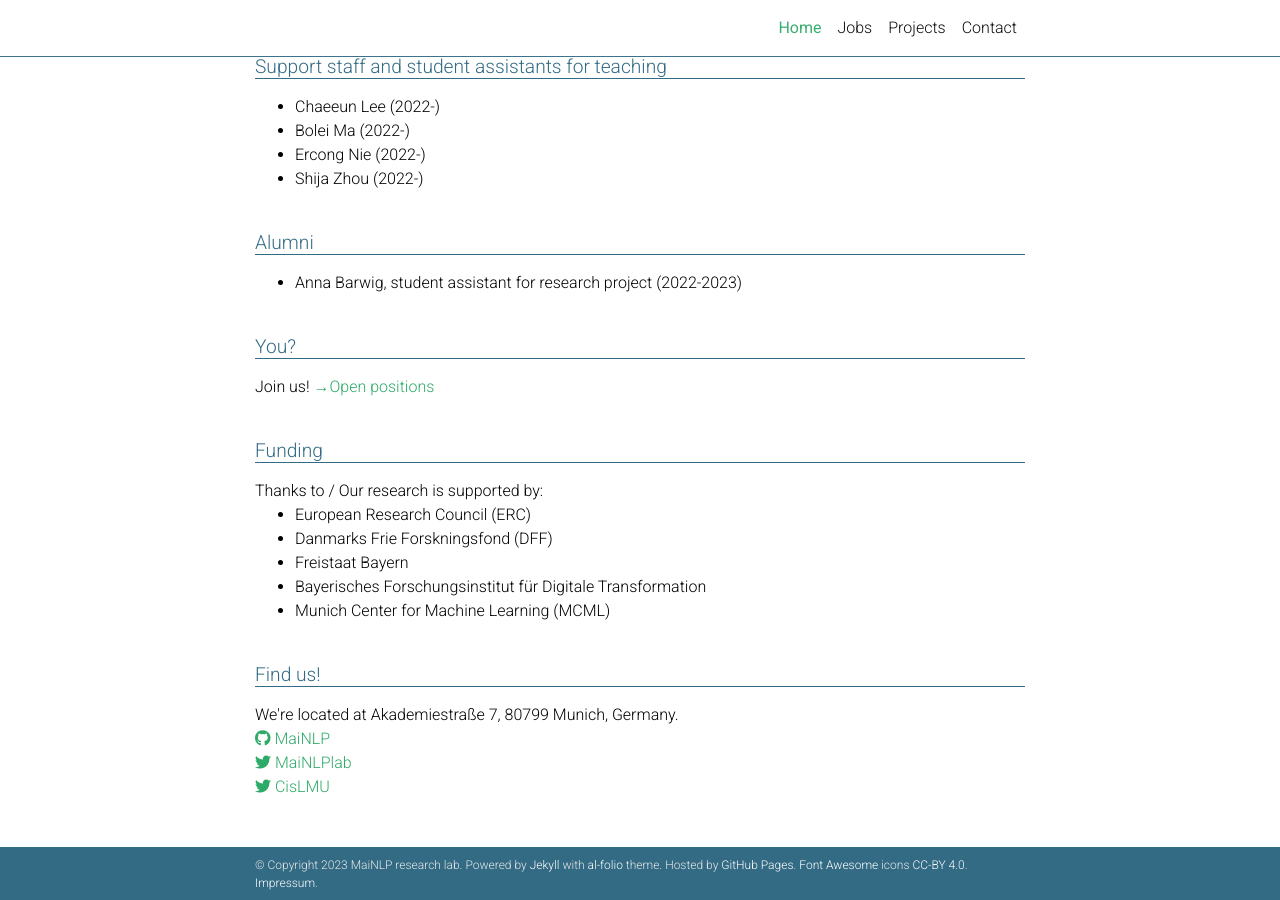
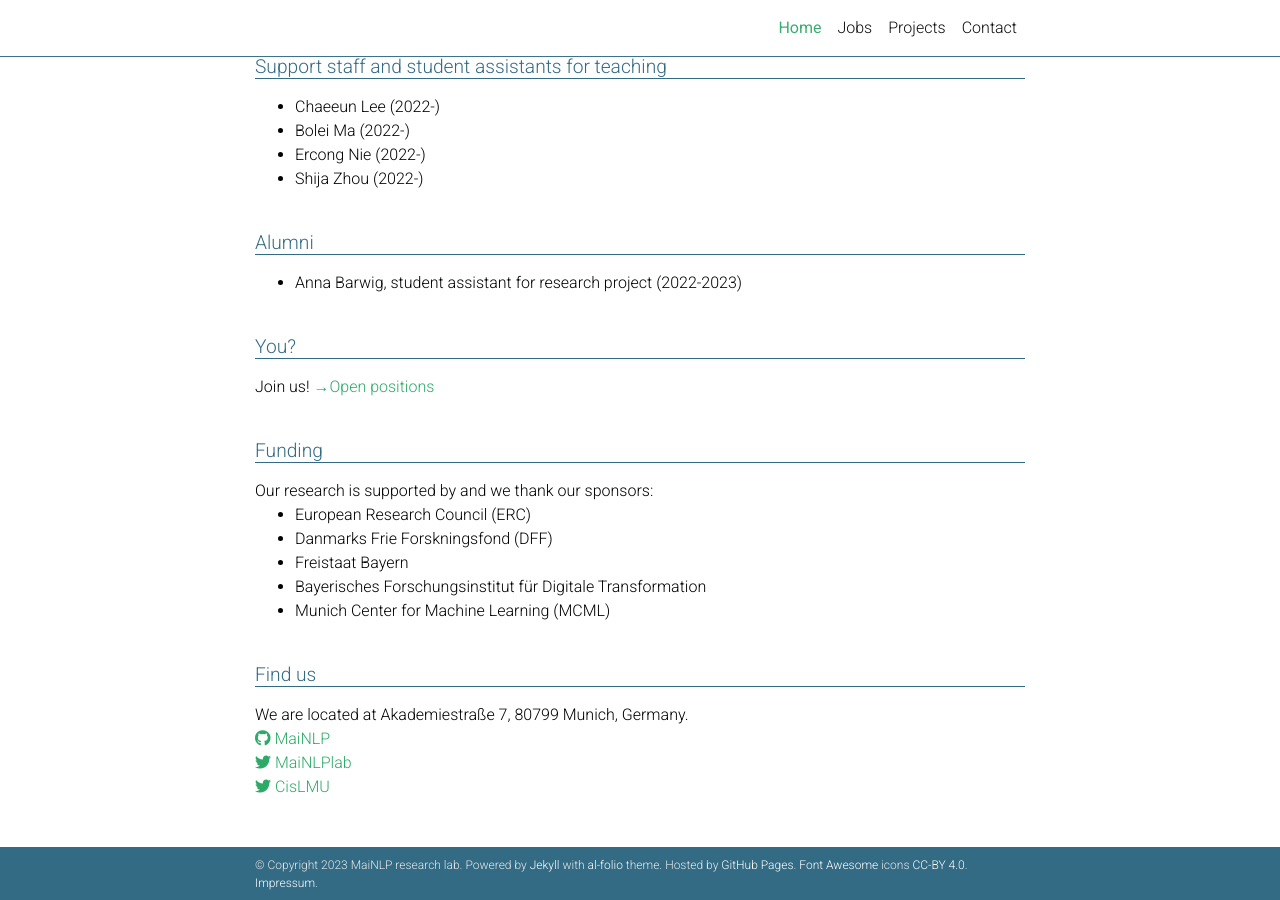
Before and after one commit to mainlp/mainlp.github.io, a Jekyll site: the page built from _pages/about.md, in a window 1280 px wide and 900 px high, scrolled down 2160 px. Built offline with Jekyll 4.4.1, drawn with Linux system fonts in a browser that asks for light colours; full-size pictures stand in for the smaller copies a plugin makes; comment, search, counter and statistics services are not loaded; a style sheet for code colours, icons or effects is not loaded.

Commit message:
Update about.md

```diff
--- a/_pages/about.md
+++ b/_pages/about.md
@@ -169,7 +169,7 @@ In broad terms, our aim is to make NLP models more robust, so that they can deal
   Join us! <a href="/jobs">→Open positions</a>
 
   <h2 class="category">Funding</h2>
-  Thanks to / Our research is supported by:
+  Our research is supported by and we thank our sponsors:
   <ul>
     <li>European Research Council (ERC)</li>
     <li>Danmarks Frie Forskningsfond (DFF)</li>
@@ -178,8 +178,8 @@ In broad terms, our aim is to make NLP models more robust, so that they can deal
     <li>Munich Center for Machine Learning (MCML)</li>
   </ul>
 
-  <h2 class="category">Find us!</h2>
-  We're located at Akademiestraße 7, 80799 Munich, Germany.<br/>
+  <h2 class="category">Find us</h2>
+  We are located at Akademiestraße 7, 80799 Munich, Germany.<br/>
 
   <a href="https://github.com/mainlp"><i class="fab fa-github"></i> MaiNLP</a><br/>
   <a href="https://twitter.com/MaiNLPlab"><i class="fab fa-twitter"></i> MaiNLPlab</a><br/>
```
